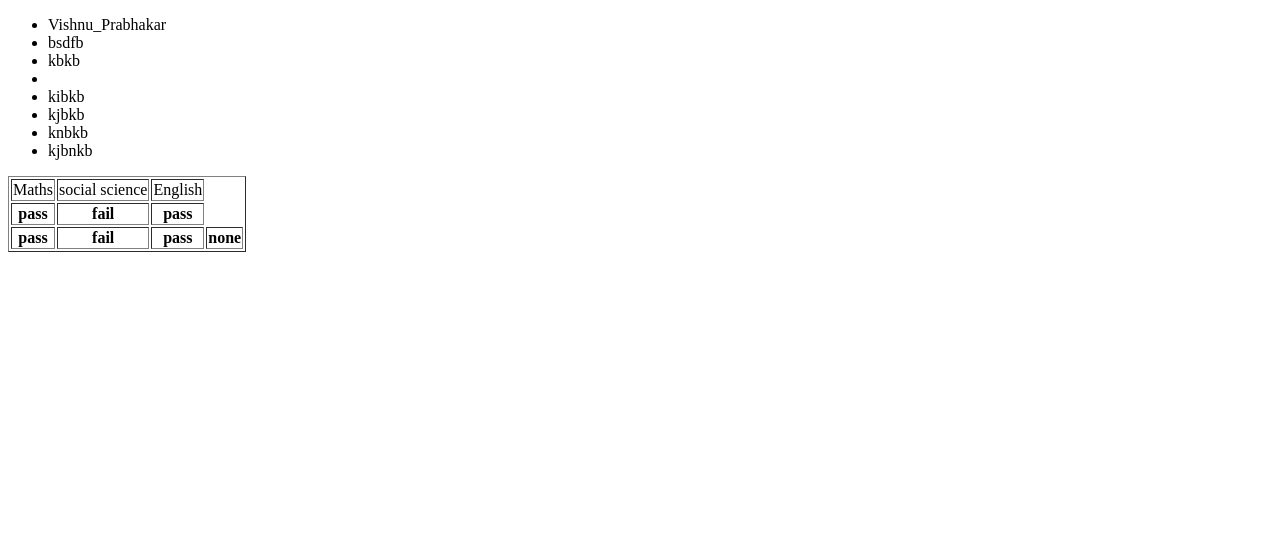
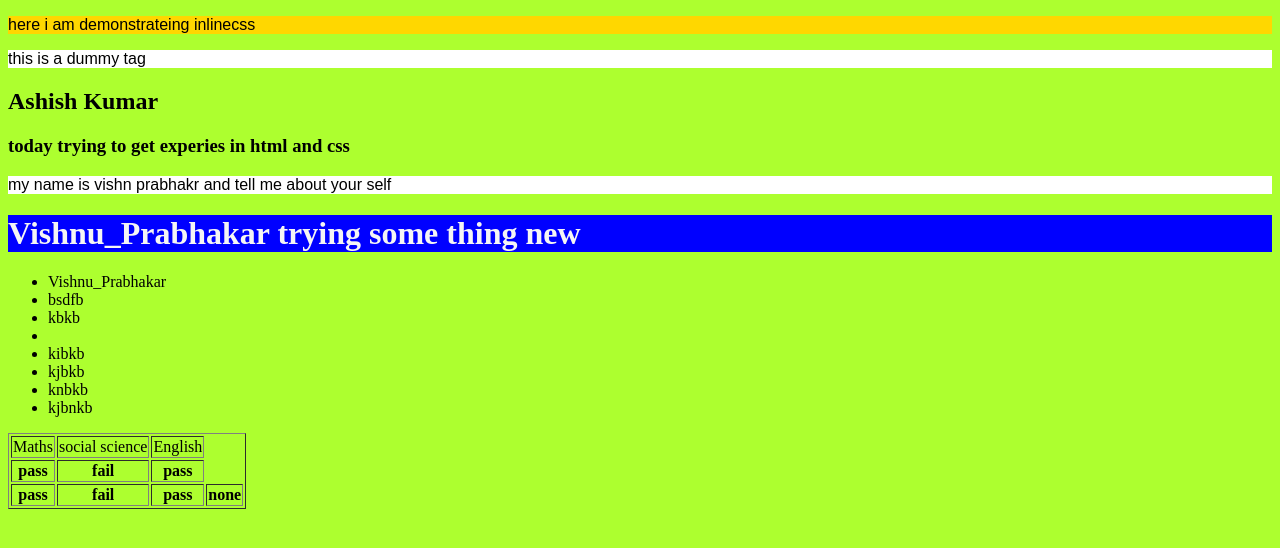
Before and after one commit to vishnuprabhakar42/html-and-css, a plain HTML site: page list/index.html in a window 1280 px wide. Drawn offline with Linux system fonts and the light colour scheme.

Commit message:
2nd commit

```diff
--- /dev/null
+++ b/list/css/style.css
@@ -0,0 +1,4 @@
+h1 {
+    color: red;
+    font-family: serif;;
+}
--- a/list/index.html
+++ b/list/index.html
@@ -4,8 +4,37 @@
     <meta charset="UTF-8">
     <meta name="viewport" content="width=device-width, initial-scale=1.0">
     <title>Vishnu_Prabhakar</title>
+    <link rel="stylesheet" href="css/style.css">
+    <link rel="shortcut icon" href="image/android-chrome-512x512.png" type="image/x-icon">
+    <style>
+        /* this is called internal css, maily we should not use this , try to make a seperate style.css file so write the css in that file.
+             */
+        h1 {
+            color: whitesmoke;
+            background: blue;
+
+
+        }
+        body {
+            background: greenyellow;
+        }
+
+        p {
+            font-family: Arial, Helvetica, sans-serif;
+            background: white;
+        }
+    </style>
 </head>
 <body>
+    <div>
+        <p style="background-color: gold;">here i am demonstrateing inlinecss</p>
+        <p>this is a dummy tag</p>
+        <h2>Ashish Kumar</h2>
+        <h3>today trying to get experies in html and css</h3>
+        <p>my name is vishn prabhakr and tell me about your self</p>
+    </div>
+
+    <h1>Vishnu_Prabhakar trying some thing new</h1>
     <ul>
         <li class="item8">Vishnu_Prabhakar</li>
         <li class="item7">bsdfb</li>
```
Also changed, not shown: list/image/android-chrome-512x512.png (added).
